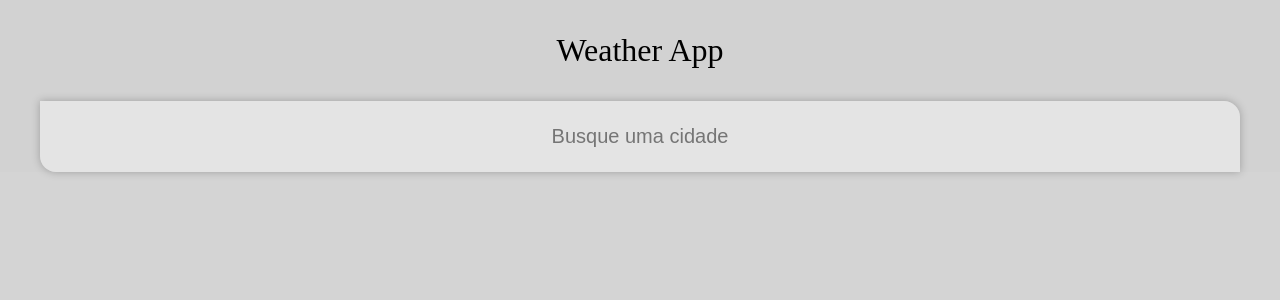
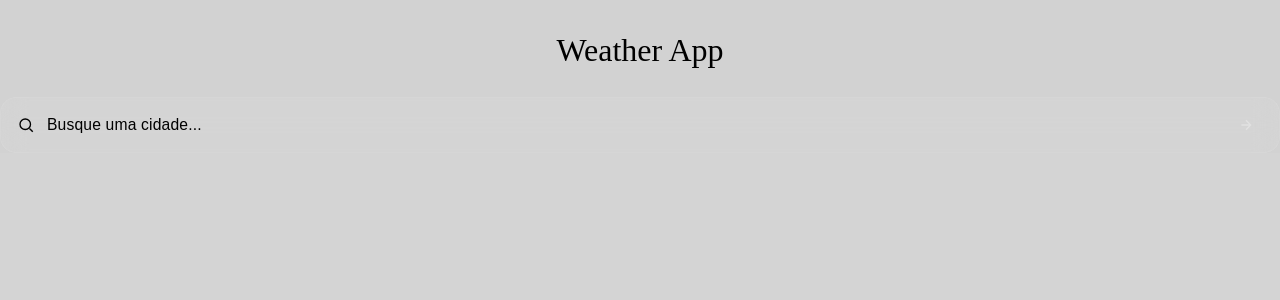
Before and after one commit to edersato/vue-weather-app, a Vue app: page / in a window 1280 px wide. Shown: the top 300 px of the page. Built offline with nearby package versions, Linux system fonts and the light colour scheme; a web font is replaced by a local one.

Commit message:
melhorias no searchbar

```diff
--- a/src/components/SearchBar.vue
+++ b/src/components/SearchBar.vue
@@ -1,12 +1,38 @@
 <template>
-  <div class="search-box">
-    <input
-      type="text"
-      class="search-bar"
-      placeholder="Busque uma cidade"
-      v-model="query"
-      @keypress.enter="fetchWeather(); fetchDaily();"
+  <div class="search-wrapper">
+    <div class="search-field" :class="{ focused, loading }">
+      <svg class="search-icon" width="18" height="18" viewBox="0 0 24 24" fill="none" stroke="currentColor" stroke-width="1.8">
+        <circle cx="11" cy="11" r="7"/><path d="m21 21-4.35-4.35"/>
+      </svg>
+      <input
+        ref="input"
+        type="text"
+        placeholder="Busque uma cidade..."
+        v-model="query"
+        @keypress.enter="handleSearch"
+        @focus="focused = true"
+        @blur="focused = false"
+        autocomplete="off"
+        spellcheck="false"
       />
+      <button v-if="query" class="clear-btn" @click="query = ''; $refs.input.focus()">
+        <svg width="14" height="14" viewBox="0 0 24 24" fill="none" stroke="currentColor" stroke-width="2">
+          <path d="M18 6 6 18M6 6l12 12"/>
+        </svg>
+      </button>
+      <div v-if="loading" class="spin-ring"></div>
+      <button v-else class="search-btn" @click="handleSearch" :disabled="!query.trim()">
+        <svg width="16" height="16" viewBox="0 0 24 24" fill="none" stroke="currentColor" stroke-width="2">
+          <path d="M5 12h14M12 5l7 7-7 7"/>
+        </svg>
+      </button>
+    </div>
+    <p v-if="error" class="error-msg">
+      <svg width="14" height="14" viewBox="0 0 24 24" fill="none" stroke="currentColor" stroke-width="2">
+        <circle cx="12" cy="12" r="10"/><path d="M12 8v4M12 16h.01"/>
+      </svg>
+      {{ error }}
+    </p>
   </div>
 </template>
 
@@ -15,40 +41,34 @@ import axios from "axios";
 export default {
   data() {
     return {
-      //OpenWeather
       api_key: "17cbaaac382b9f057f5d10130dd982b8",
       url_base: "https://api.openweathermap.org/data/2.5/",
       lang: "pt_br",
-      units: "metric",
-      query: "",
-
-      //WeatherApi
       apiForecast: "35b23f032406442889d125018250302",
       urlForecast: "http://api.weatherapi.com/v1/forecast.json",
+      query: "",
+      focused: false,
+      loading: false,
+      error: "",
     };
   },
-
   methods: {
-    async fetchWeather() {
+    async handleSearch() {
+      const q = this.query.trim();
+      if (!q) return;
+      this.loading = true;
+      this.error = "";
       try {
-        const current = await axios.get(
-          `${this.url_base}weather?q=${this.query}&lang=${this.lang}&units=metric&APPID=${this.api_key}`
-        );
+        const [current, daily] = await Promise.all([
+          axios.get(`${this.url_base}weather?q=${q}&lang=${this.lang}&units=metric&APPID=${this.api_key}`),
+          axios.get(`${this.urlForecast}?key=${this.apiForecast}&q=${q}&days=4&aqi=no&alerts=no`),
+        ]);
         this.$emit("weather-fetched", current.data);
-      } catch (error) {
-        console.error("Error fetching weather data:", error);
-      }
-    },
-
-    async fetchDaily() {
-      try {
-        const daily = await axios.get(
-          `${this.urlForecast}?key=${this.apiForecast}&q=${this.query}&days=5&aqi=no&alerts=no`
-        );
         this.$emit("forecast-fetched", daily.data);
-      }
-      catch(error) {
-        console.error(error);
+      } catch {
+        this.error = "Cidade não encontrada. Tente outro nome.";
+      } finally {
+        this.loading = false;
       }
     },
   },
@@ -56,60 +76,98 @@ export default {
 </script>
 
 <style lang="scss" scoped>
-.search-box {
+.search-wrapper {
+  margin: 1.75rem 0 0.5rem;
+}
+
+.search-field {
   display: flex;
-  justify-content: center;
-  margin-top: 2em;
+  align-items: center;
+  gap: 0.75rem;
+  padding: 0 1rem;
+  height: 54px;
+  background: rgba(255,255,255,0.05);
+  border: 1px solid rgba(255,255,255,0.08);
+  border-radius: 16px;
+  backdrop-filter: blur(12px);
+  transition: border-color var(--transition), box-shadow var(--transition), background var(--transition);
 
-  .search-bar {
-    display: block;
-    padding: 1.5rem;
-    width: 90%;
-    font-size: 20px;
-
-    appearance: none;
-    border: none;
-    outline: none;
-    background: none;
-
-    box-shadow: 0px 0px 8px #00000040;
-    background-color: #ffffff66;
-    border-radius: 0 16px;
-    transition: 0.4s;
-    text-align: center;
-
-    &:focus {
-      box-shadow: 0px 0px 16px #00000040;
-      background-color: #ffffff66;
-      border-radius: 16px 0px;
-      text-align: center;
-      font-size: 1.3rem;
-    }
-
-    &::placeholder {
-      text-align: center;
-    }
-  }
-}
-</style>
-
-<style lang="scss" scoped>
-
-@media(min-width: 300px) and (max-width: 425px) {
-  .search-box {
-    .search-bar {
-      width: 70%;
-    }
+  &.focused {
+    border-color: rgba(79,163,227,0.45);
+    background: rgba(255,255,255,0.07);
+    box-shadow: 0 0 0 3px rgba(79,163,227,0.08);
   }
 }
 
-@media(min-width: 426px) and (max-width: 650px) {
-  .search-box {
-    .search-bar {
-      width: 80%;
-    }
-  }
+.search-icon {
+  flex-shrink: 0;
+  color: var(--text-muted);
+  transition: color var(--transition);
+
+  .focused & { color: var(--accent-cold); }
 }
 
+input {
+  flex: 1;
+  background: none;
+  border: none;
+  outline: none;
+  font-family: var(--font-body);
+  font-size: 0.98rem;
+  font-weight: 400;
+  color: var(--text-primary);
+  letter-spacing: 0.01em;
 
+  &::placeholder { color: var(--text-muted); }
+}
+
+.clear-btn {
+  background: none;
+  border: none;
+  padding: 4px;
+  cursor: pointer;
+  color: var(--text-muted);
+  display: flex;
+  align-items: center;
+  border-radius: 6px;
+  transition: color var(--transition);
+  &:hover { color: var(--text-secondary); }
+}
+
+.search-btn {
+  flex-shrink: 0;
+  width: 34px; height: 34px;
+  display: flex; align-items: center; justify-content: center;
+  background: var(--accent-cold);
+  border: none; border-radius: 10px;
+  cursor: pointer; color: #fff;
+  transition: opacity var(--transition), transform var(--transition);
+
+  &:hover:not(:disabled) { opacity: 0.85; transform: translateX(1px); }
+  &:disabled { opacity: 0.3; cursor: default; }
+}
+
+/* Loading spinner */
+.spin-ring {
+  width: 20px; height: 20px;
+  border: 2px solid rgba(79,163,227,0.2);
+  border-top-color: var(--accent-cold);
+  border-radius: 50%;
+  animation: spin 0.7s linear infinite;
+  flex-shrink: 0;
+}
+@keyframes spin { to { transform: rotate(360deg); } }
+
+.error-msg {
+  display: flex;
+  align-items: center;
+  gap: 0.4rem;
+  margin-top: 0.65rem;
+  padding: 0.55rem 0.9rem;
+  font-size: 0.82rem;
+  color: #f87171;
+  background: rgba(248,113,113,0.08);
+  border: 1px solid rgba(248,113,113,0.15);
+  border-radius: 10px;
+}
 </style>
```
